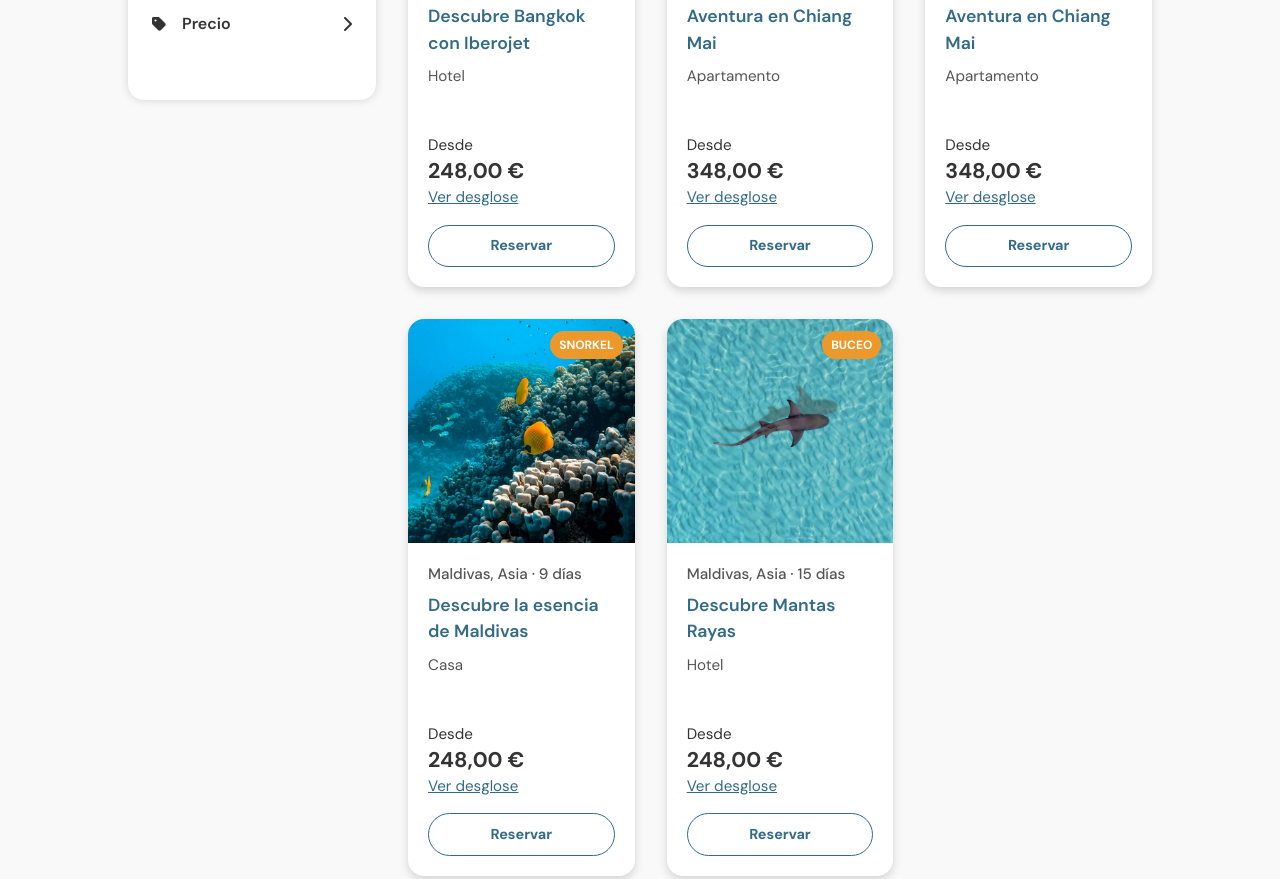
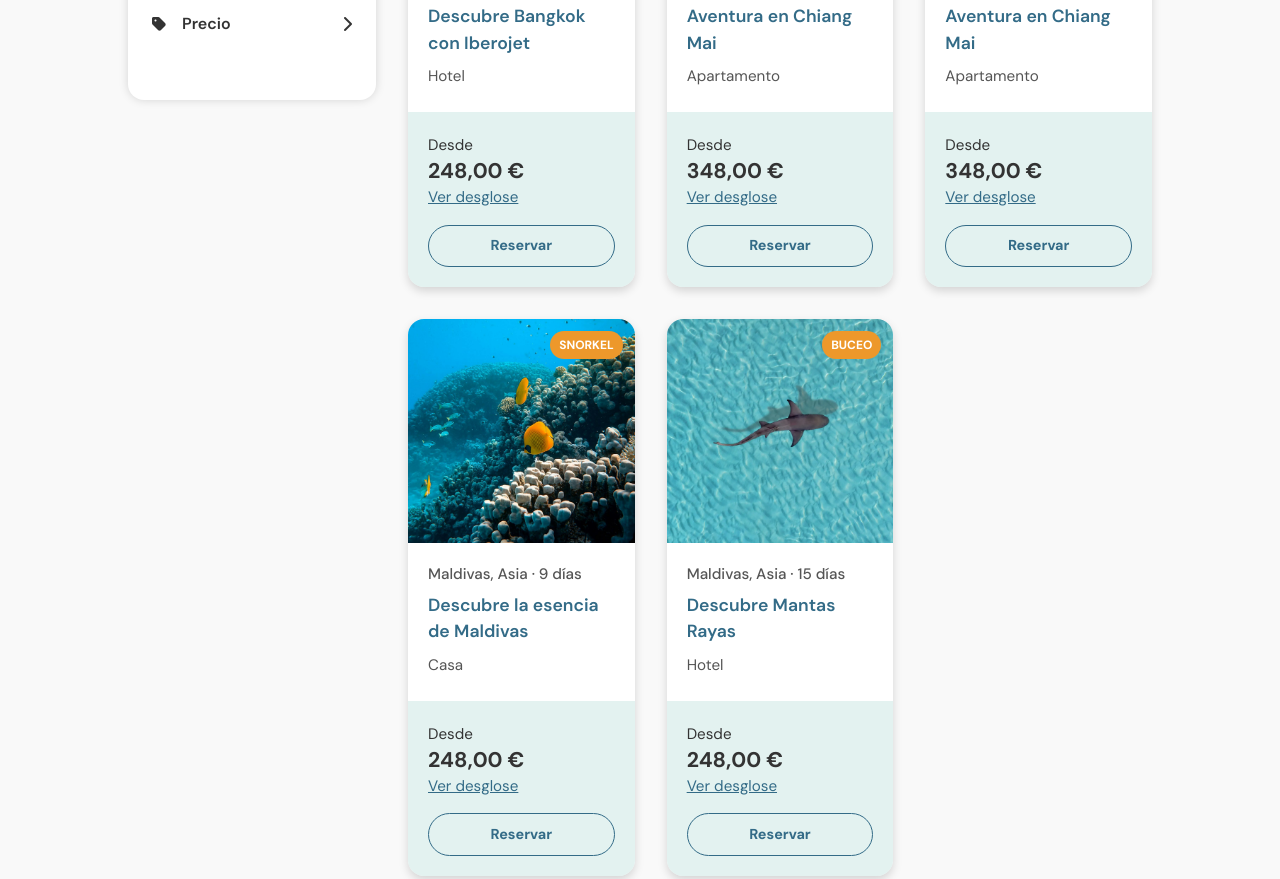
Before and after one commit to sarap29/travel-agency, a plain HTML site: page index.html in a window 1280 px wide. Shown: the part 1321-2200 px from the top of the page. Drawn offline with nearby package versions, Linux system fonts and the light colour scheme.

Commit message:
se añade color de fonto a trip__actions

```diff
--- a/styles.css
+++ b/styles.css
@@ -771,6 +771,7 @@ li.filters-list__item {
   justify-content: space-between;
   gap: 1em;
   padding: 1.25em;
+  background: #cde8e38c;
 }
 
 .trip__actions-left {
```
